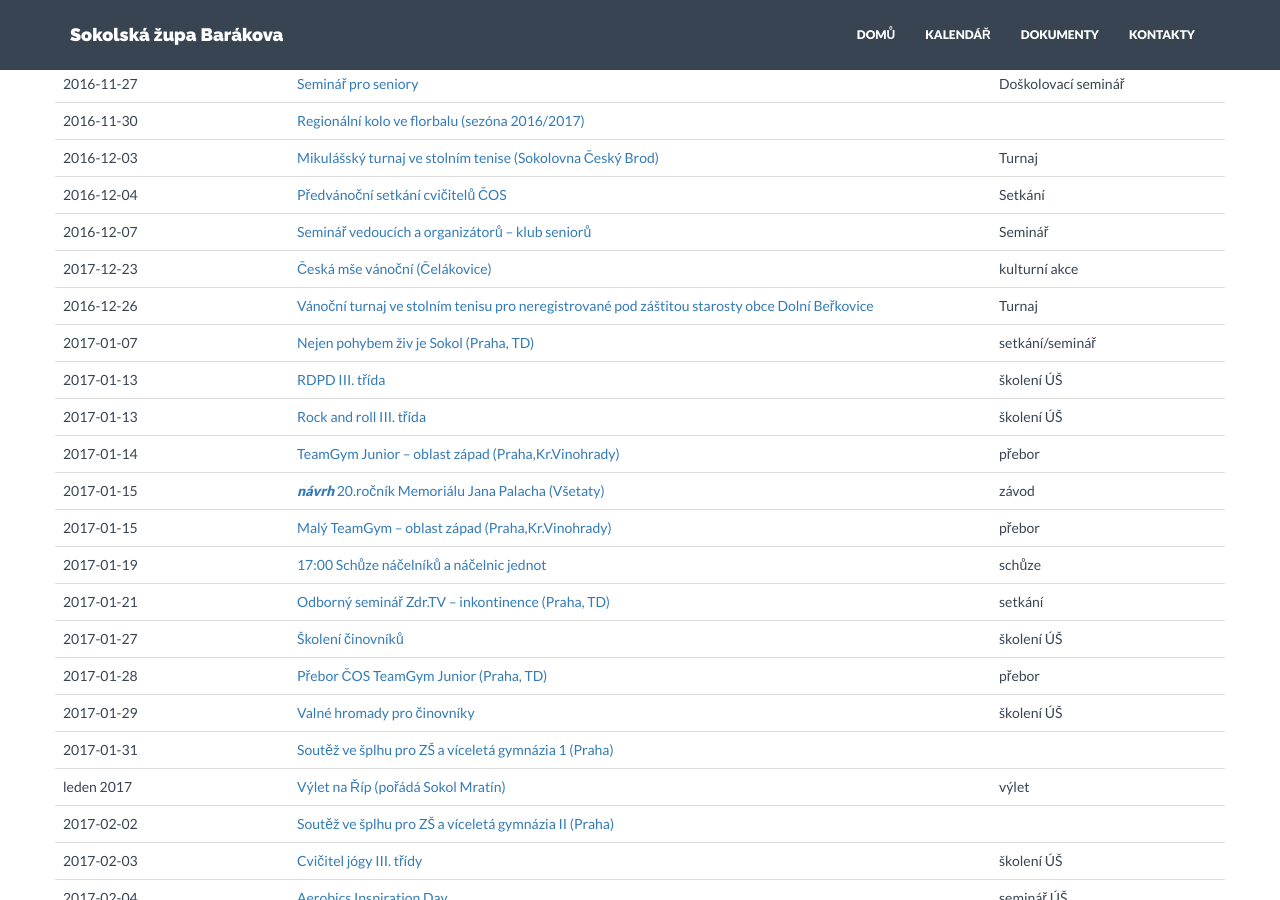
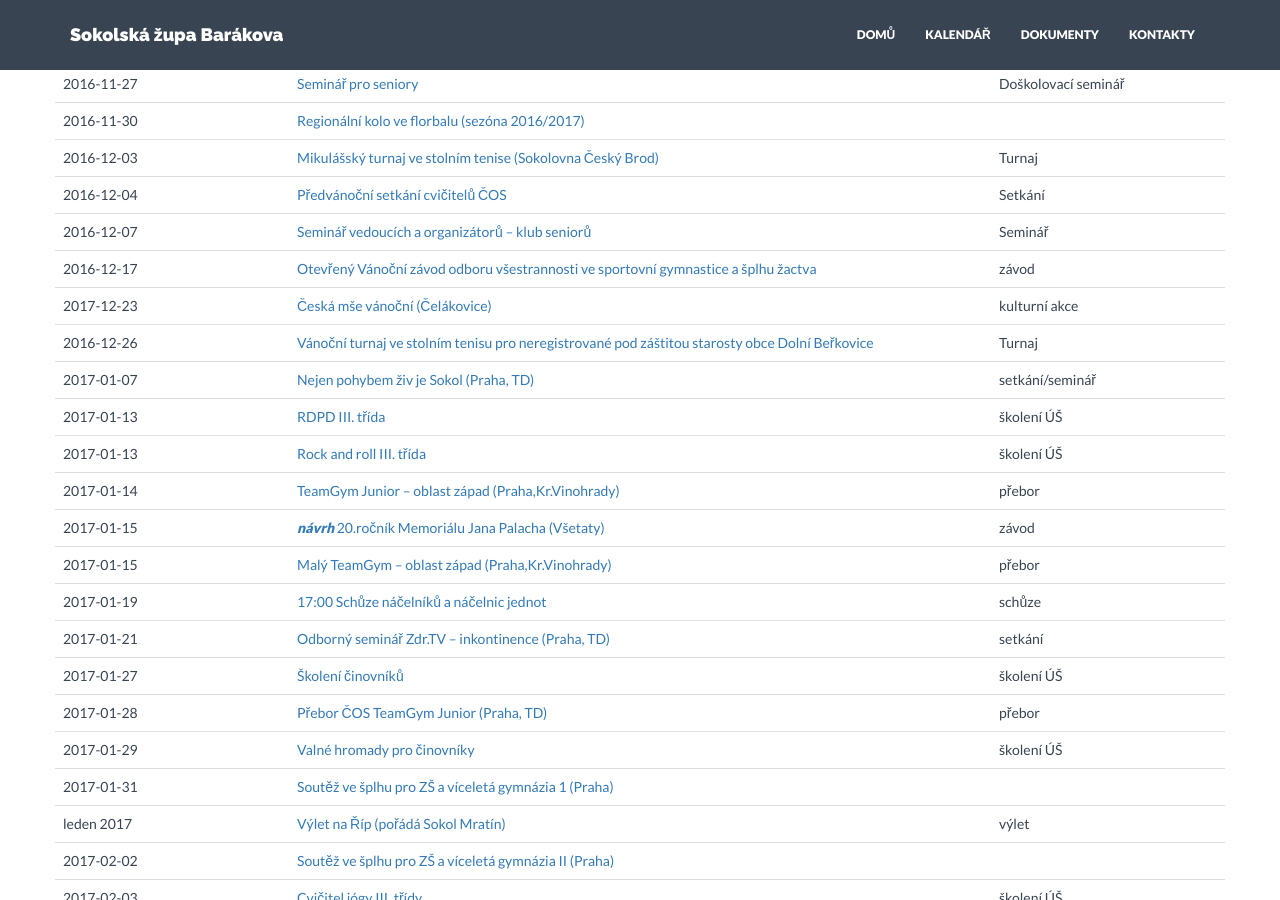
Before and after one commit to milanhybner/zbarakova.cz, a Jekyll site: the page built from akce.md, in a window 1280 px wide and 900 px high, scrolled down 427 px. Built offline with Jekyll 4.4.1, drawn with Linux system fonts in a browser that asks for light colours; nearby versions of some CDN libraries.

Commit message:
akt. akce

```diff
--- a/_data/akce.yaml
+++ b/_data/akce.yaml
@@ -43,6 +43,11 @@
   nazev: Seminář vedoucích a organizátorů – klub seniorů
   url: /soubory/2016-12-07-klub-senioru.docx
   druh: Seminář
+
+- datum: 2016-12-17
+  nazev: Otevřený Vánoční závod odboru všestrannosti ve sportovní gymnastice a šplhu žactva
+  url: https://drive.google.com/open?id=0B0QIXsJ5v2H9UDE2c3dPblF1aVE
+  druh: závod
 
 - datum: 2017-12-23
   nazev: Česká mše vánoční (Čelákovice)
```
Also changed, not shown: 1 other file.
